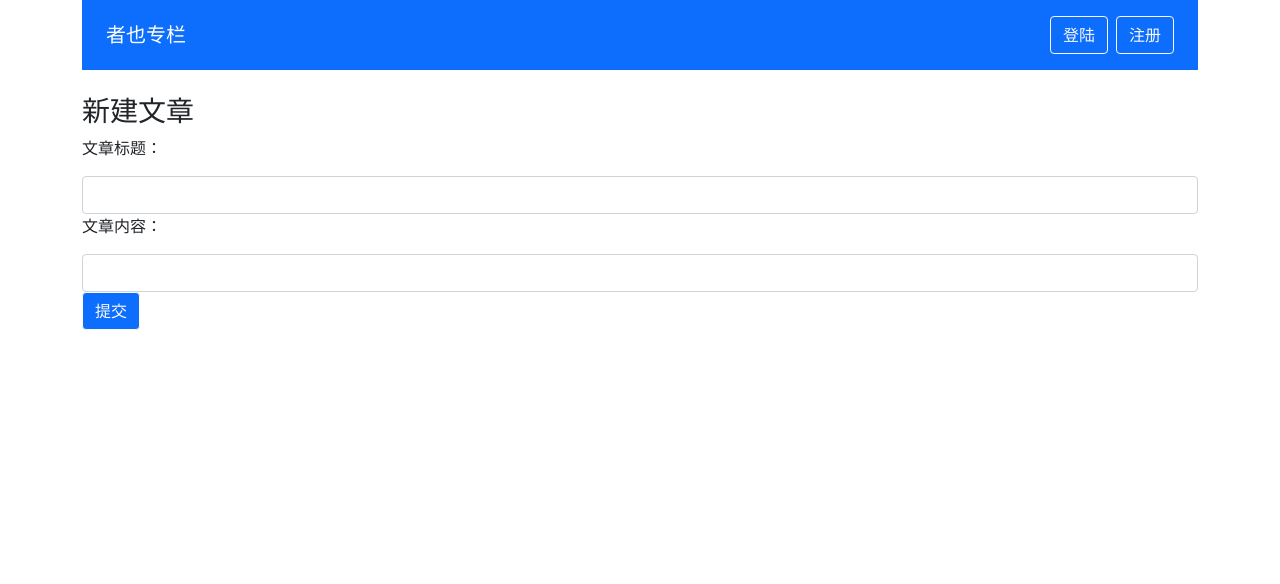
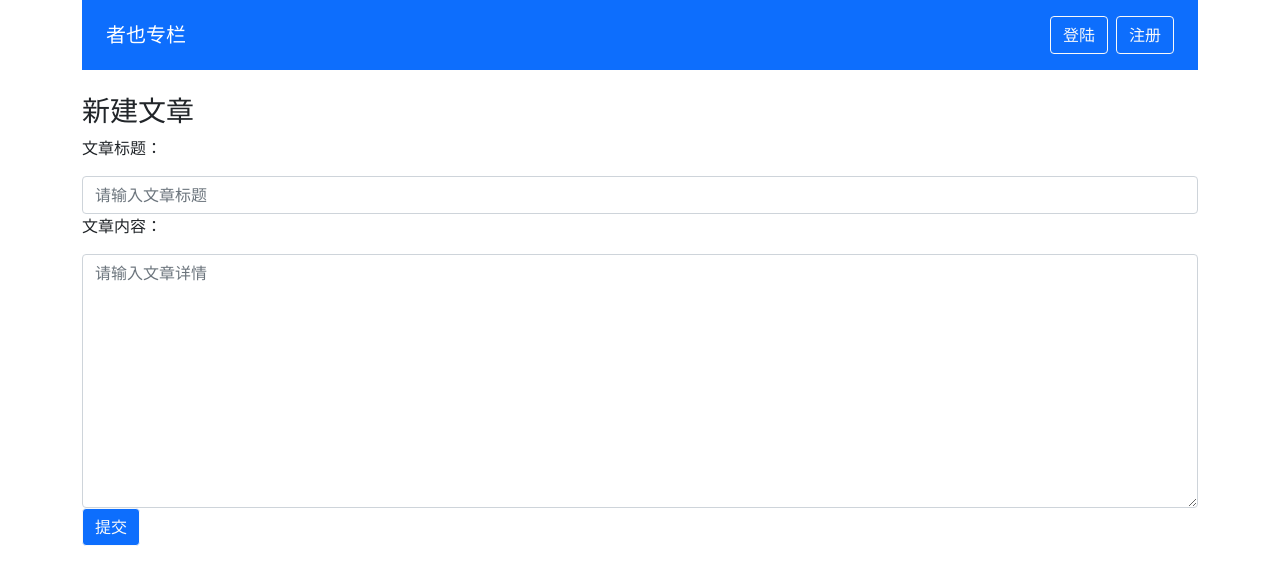
Before and after one commit to HenryC-3/vue-ts-zhihu, a Vue app: page /create in a window 1280 px wide. Shown: the top 584 px of the page. Built offline with nearby package versions, Linux system fonts and the light colour scheme.

Commit message:
feat(组件): validateInput 支持切换 input 与 textarea 两种形式

```diff
--- a/src/components/ValidateInput.vue
+++ b/src/components/ValidateInput.vue
@@ -1,5 +1,6 @@
 <template>
   <input
+    v-if="tag === 'input'"
     class="form-control"
     @blur="validateInput"
     v-model="inputRef.val"
@@ -7,17 +8,29 @@
     v-bind="$attrs"
   />
   <div class="form-text" v-if="inputRef.error">{{ inputRef.message }}</div>
+  <textarea
+    v-if="tag === 'textarea'"
+    class="form-control"
+    @blur="validateInput"
+    v-model="inputRef.val"
+    :class="{ 'is-invalid': inputRef.error }"
+    v-bind="$attrs"
+  />
 </template>
 
 <script lang="ts">
 import { defineComponent, onMounted, PropType, reactive } from "vue";
 import emitter from "../utils/emitter";
-import { RulesProp } from "../types/types";
+import { RulesProp, TagType } from "../types/types";
 
 export default defineComponent({
   name: "ValidateInput",
   props: {
-    rules: Array as PropType<RulesProp>
+    rules: Array as PropType<RulesProp>,
+    tag: {
+      type: String as PropType<TagType>,
+      default: "input"
+    }
   },
   setup(props) {
     const emailReg = /^(([^<>()[\]\\.,;:\s@"]+(\.[^<>()[\]\\.,;:\s@"]+)*)|(".+"))@((\[[0-9]{1,3}\.[0-9]{1,3}\.[0-9]{1,3}\.[0-9]{1,3}\])|(([a-zA-Z\-0-9]+\.)+[a-zA-Z]{2,}))$/;
--- a/src/types/types.ts
+++ b/src/types/types.ts
@@ -34,3 +34,5 @@ export interface GlobalStore {
   posts: PostProps[];
   user: UserProps;
 }
+
+export type TagType = "input" | "textarea";
--- a/src/views/CreatePost.vue
+++ b/src/views/CreatePost.vue
@@ -1,9 +1,13 @@
 <template>
   <h3>新建文章</h3>
   <p>文章标题：</p>
-  <validate-input></validate-input>
+  <validate-input placeholder="请输入文章标题"></validate-input>
   <p>文章内容：</p>
-  <validate-input></validate-input>
+  <validate-input
+    placeholder="请输入文章详情"
+    :tag="textarea"
+    rows="10"
+  ></validate-input>
   <button type="submit" class="btn btn-primary btn-outline-light">提交</button>
 </template>
 
@@ -14,7 +18,10 @@ export default defineComponent({
   name: "CreatePost",
   components: { ValidateInput },
   setup() {
-    //
+    const textarea = "textarea";
+    return {
+      textarea
+    };
   }
 });
 </script>
```
